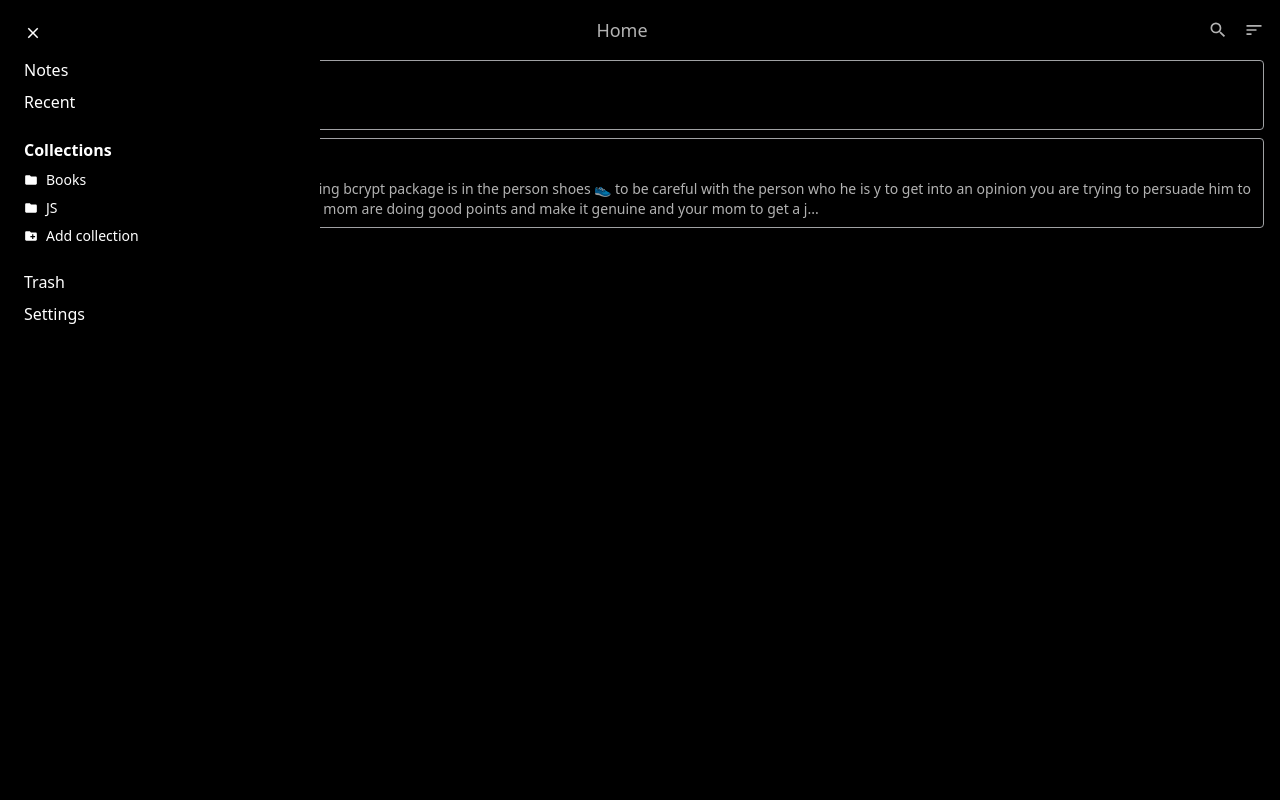
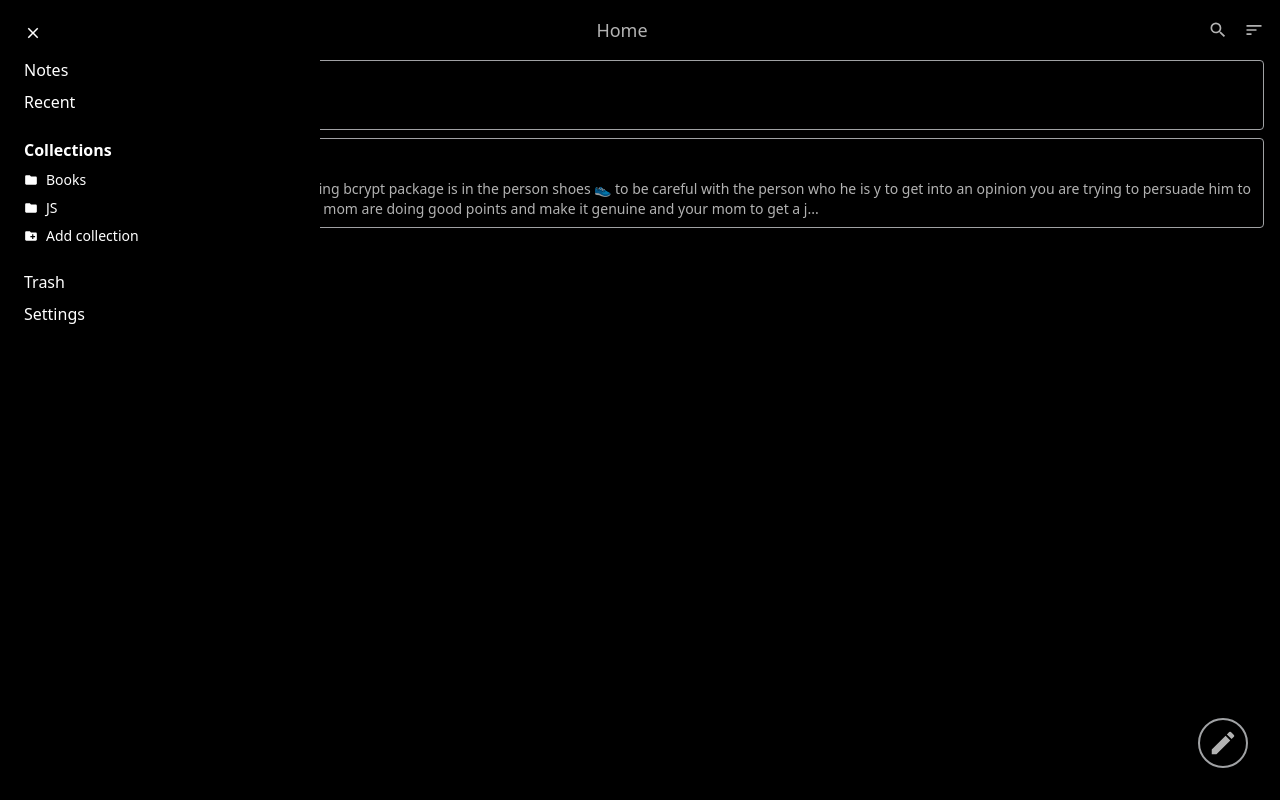
Before and after one commit to peter-abah/aedi-notes, a React (Create React App) app: page / in a window 1280 px wide. Both pictures are taken after a click on the button 26 px from the left and 30 px from the top of the page. Built offline with nearby package versions, Linux system fonts and the light colour scheme.

Commit message:
Add NewNoteBtn component

```diff
--- /dev/null
+++ b/src/components/NewNoteBtn.tsx
@@ -0,0 +1,15 @@
+import { Link } from 'react-router-dom';
+import { MdEdit } from 'react-icons/md';
+
+const NewNoteBtn = () => {
+  return (
+    <Link
+      className='fixed bottom-8 right-8 p-2 rounded-full border-2'
+      to='/notes/new'
+    >
+      <MdEdit className='text-3xl' />
+    </Link>
+  )
+};
+
+export default NewNoteBtn;
--- a/src/components/SideBar/index.tsx
+++ b/src/components/SideBar/index.tsx
@@ -17,7 +17,7 @@ const SideBar = ({ isOpen, toggle, setIsOpen }: Props) => {
   useOnClickOutside(ref, closeNav)
 
   return ( isOpen ?
-    <div className='fixed top-0 left-0 h-screen w-screen bg-secondary/30'>
+    <div className='z-10 fixed top-0 left-0 h-screen w-screen bg-secondary/30'>
       <nav ref={ref} className='h-full w-full max-w-xs p-6 overflow-y-auto bg-secondary'>
         <div className='pb-4 flex flex-end'>
           <button onClick={closeNav}>
--- a/src/routes/Home/index.tsx
+++ b/src/routes/Home/index.tsx
@@ -3,6 +3,7 @@ import { useNotes } from '../../contexts/NotesContext'
 import Layout, { renderHeaderArgs } from '../../components/Layout';
 import Notes from '../../components/Notes';
 import Header from './Header'
+import NewNoteBtn from '../../components/NewNoteBtn'
 
 const Home = () => {
   const { notes } = useNotes();
@@ -13,6 +14,7 @@ const Home = () => {
   return (
     <Layout renderHeader={renderHeader}>
       <Notes notes={notes} />
+      <NewNoteBtn />
     </Layout>
   );
 };
```
